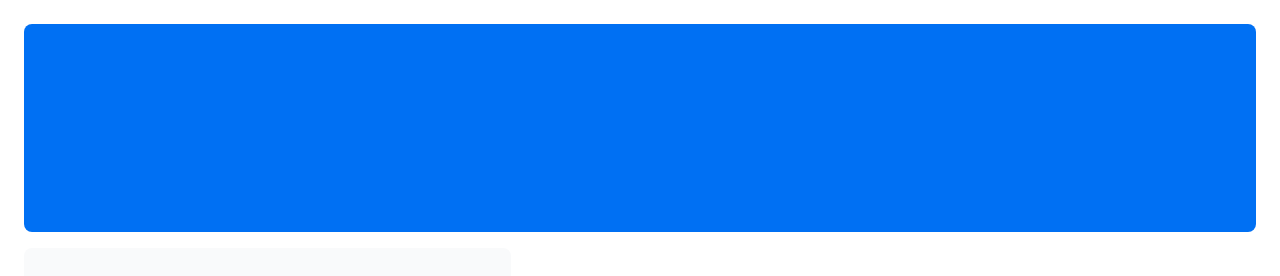
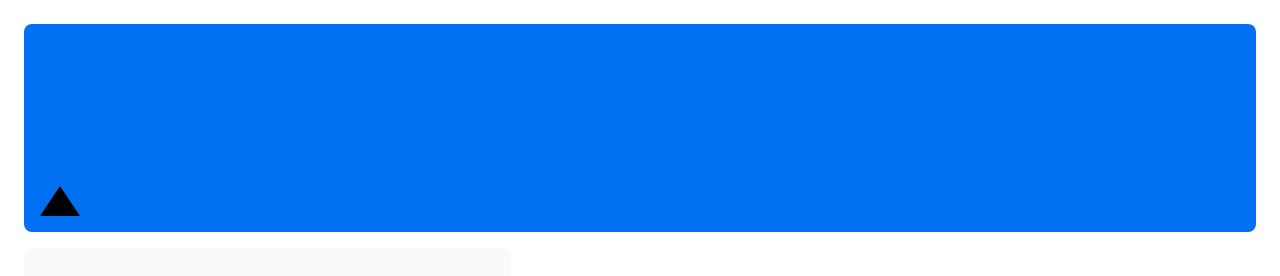
Before and after one commit to blovelace84/Dashboard-App-Repo, a Next.js app in the folder nextjs-dashboard/: page / in a window 1280 px wide. Shown: the top 276 px of the page. Built offline with nearby package versions, Linux system fonts and the light colour scheme.

Commit message:
added black triangle shape

```diff
--- a/nextjs-dashboard/app/page.tsx
+++ b/nextjs-dashboard/app/page.tsx
@@ -1,12 +1,14 @@
 import AcmeLogo from "@/app/ui/acme-logo";
 import { ArrowRightIcon } from "@heroicons/react/24/outline";
 import Link from "next/link";
+import styles from "@/app/ui/home.module.css";
 
 export default function Page() {
   return (
     <main className="flex min-h-screen flex-col p-6">
       <div className="flex h-20 shrink-0 items-end rounded-lg bg-blue-500 p-4 md:h-52">
         {/* <AcmeLogo /> */}
+        <div className={styles.shape} />
       </div>
       <div className="mt-4 flex grow flex-col gap-4 md:flex-row">
         <div className="flex flex-col justify-center gap-6 rounded-lg bg-gray-50 px-6 py-10 md:w-2/5 md:px-20">
--- /dev/null
+++ b/nextjs-dashboard/app/ui/home.module.css
@@ -0,0 +1,7 @@
+.shape{
+    height: 0;
+    width: 0;
+    border-bottom: 30px solid black;
+    border-left: 20px solid transparent;
+    border-right: 20px solid transparent;
+}
```
